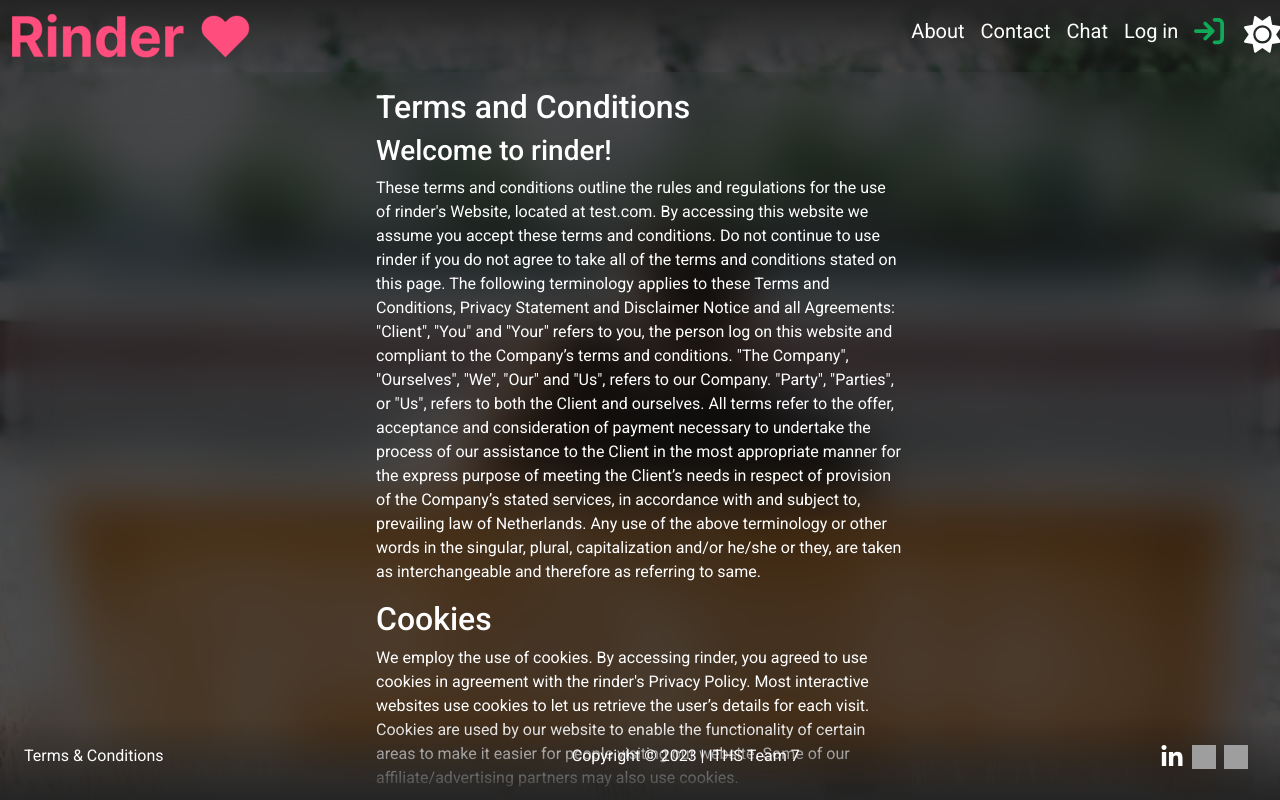
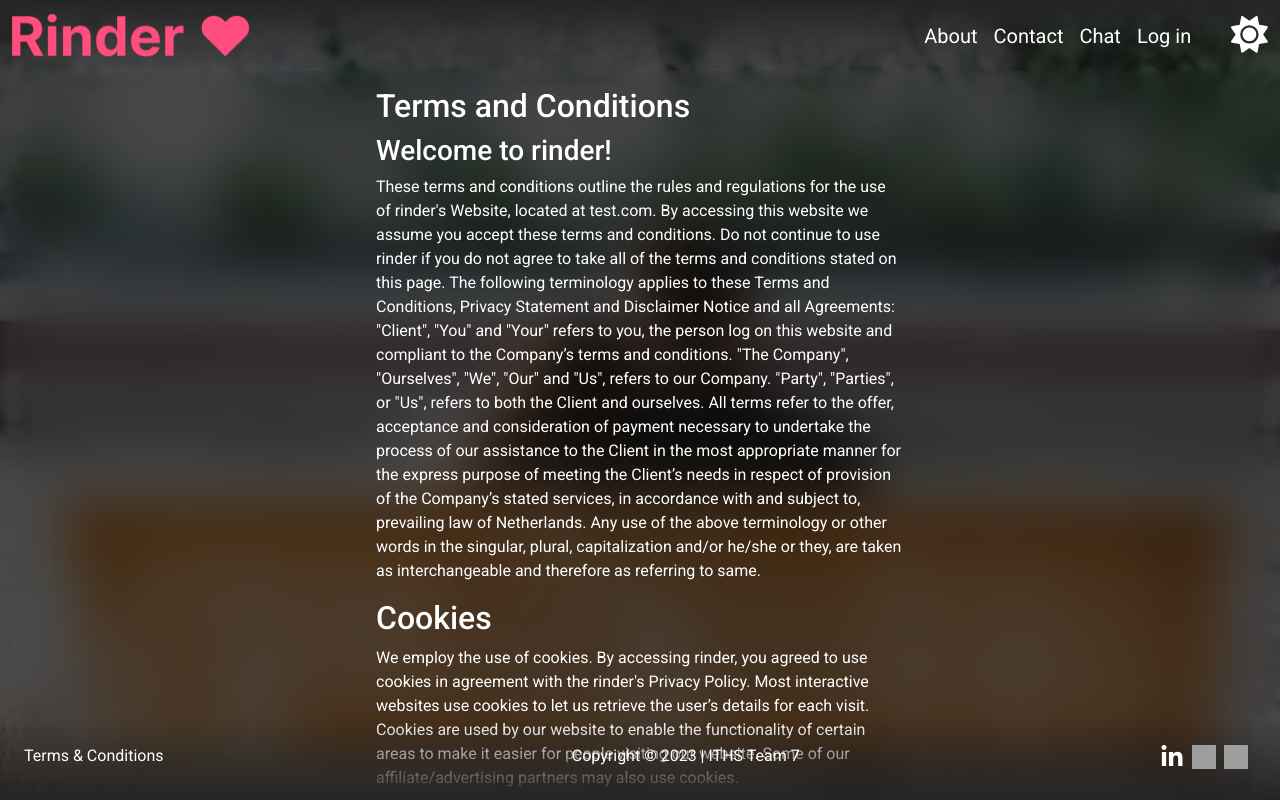
Before and after one commit to ITHS-Team-7/rinder, a Vue app: page /terms in a window 1280 px wide. Built offline with nearby package versions, Linux system fonts and the light colour scheme; grey boxes are pictures that could not be loaded.

Commit message:
lint
lint Header.vue, UserGraph.vue and Terms.vue

```diff
--- a/src/components/Header.vue
+++ b/src/components/Header.vue
@@ -1,7 +1,7 @@
 <script setup>
 import { RouterLink } from "vue-router";
 
-import { lightTheme, darkTheme } from 'picmo';
+import { lightTheme, darkTheme } from "picmo";
 import { createPopup } from "@picmo/popup-picker";
 
 import logoBlack from "../assets/images/logo_black.png";
@@ -15,13 +15,20 @@ import logoPink from "../assets/images/logo.png";
     @someEvent="actionForSomeEvent"
   >
     <nav class="navbar navbar-expand-lg">
-
       <div class="container-fluid">
         <RouterLink to="/"
           ><img :src="logoFileName" width="238" alt="Rinder"
         /></RouterLink>
 
-    <button class="navbar-toggler" type="button" data-bs-toggle="collapse" data-bs-target="#navbarText" aria-controls="navbarText" aria-expanded="false" aria-label="Toggle navigation">
+        <button
+          class="navbar-toggler"
+          type="button"
+          data-bs-toggle="collapse"
+          data-bs-target="#navbarText"
+          aria-controls="navbarText"
+          aria-expanded="false"
+          aria-label="Toggle navigation"
+        >
           <span class="navbar-toggler-icon"></span>
         </button>
         <div class="collapse navbar-collapse" id="navbarText">
@@ -32,10 +39,7 @@ import logoPink from "../assets/images/logo.png";
               </RouterLink>
             </li>
             <li>
-            <RouterLink
-              class="nav-link"
-              aria-current="page"
-              to="/contact"
+              <RouterLink class="nav-link" aria-current="page" to="/contact"
                 >Contact
               </RouterLink>
             </li>
@@ -47,9 +51,9 @@ import logoPink from "../assets/images/logo.png";
                 >Chat
               </RouterLink>
             </li>
-          <li v-if="islogedin">
+            <li class="loggedIn" v-if="isloggedin">
               <RouterLink class="nav-link" to=""
-              >Richard
+                ><span @click="$store.commit('Login', false)">Richard</span>
                 <img
                   class="rounded-circle"
                   src="../assets/images/Richard.png"
@@ -58,27 +62,17 @@ import logoPink from "../assets/images/logo.png";
               </RouterLink>
             </li>
             <li v-else>
-            <RouterLink class="nav-link" to="/login"
-              >Log in
-            </RouterLink>
-          </li>
-          <li>
-              <RouterLink class="nav-link" to="/login"
-              >
-              <img
-                class="arrow"
-                src="../assets/images/arrow-right.svg"
-                width="30"
-              />
-            </RouterLink>
+              <RouterLink class="nav-link" to="/login">Log in </RouterLink>
             </li>
           </ul>
+          <div
+            class="clickableIconContainer"
+            @click.stop="$store.commit('ToggleDarkmode')"
+          >
+            <font-awesome-icon icon="fa-solid fa-sun" />
           </div>
         </div>
- <div class="clickableIconContainer" @click.stop="toggleDarkMode">
-          <font-awesome-icon icon="fa-solid fa-sun" />
       </div>
-
     </nav>
   </div>
 </template>
@@ -90,7 +84,7 @@ export default {
       showMobileMenu: false,
       bodyBgColor: "#ffe1e8",
       bodyDarkModeBgColor: "#000",
-      darkMode: false
+      darkMode: false,
     };
   },
   methods: {
@@ -108,8 +102,8 @@ export default {
         ? logoBlack
         : logoPink;
     },
-    islogedin() {
-      return this.$store.state.islogedin;
+    isloggedin() {
+      return this.$store.state.isloggedin;
     },
   },
   watch: {
@@ -159,12 +153,25 @@ export default {
   margin: 0;
 }
 
-.navbar-nav .nav-link{
+.loggedIn span {
+  color: #000;
+  font-weight: bold;
+}
+
+.loggedIn img {
+  margin-left: 0.7rem;
+}
+
+.navbar-nav {
+  align-items: baseline;
+}
+
+.navbar-nav .nav-link {
   color: #fff;
   font-size: 20px;
 }
 
-.navbar-collapse{
+.navbar-collapse {
   flex-grow: 0;
 }
 .arrow {
@@ -172,7 +179,7 @@ export default {
   padding-bottom: 10px;
 }
 
-.navbar-toggler{
+.navbar-toggler {
   background-color: #fff;
 }
 .clickableIconContainer {
@@ -183,9 +190,10 @@ export default {
   min-width: 2rem;
   text-align: center;
   color: #fff;
+  margin-left: 2rem;
 }
 
-#header{
+#header {
   --textColor: #000;
   --bgColor: #fff;
   --iconHoverColor: #3c008d;
@@ -215,7 +223,7 @@ export default {
   --lastMessageIconColor: #2bb302;
   --profileInfoTypeColor: #00c4ff;
 
-  box-shadow: 0 0 20px 3px #ffffff;;
+  box-shadow: 0 0 20px 3px #ffffff;
 }
 
 /* Mobile version hidden hamburger menu */
@@ -225,7 +233,7 @@ export default {
     width: 20px;
     padding-bottom: 4px;
   }
-  .navbar-nav .nav-link{
+  .navbar-nav .nav-link {
     color: #fff;
     font-size: 16px;
   }
--- a/src/components/Terms.vue
+++ b/src/components/Terms.vue
@@ -73,7 +73,6 @@ import { RouterLink } from "vue-router";
   padding-right: 5rem;
   padding-left: 5rem;
   backdrop-filter: blur(25px);
-
 }
 .main-container {
   position: relative;
```
Also changed, not shown: src/components/UserGraph.vue (+3 -4 lines). Lines whose indentation alone changed are shown as unchanged.
